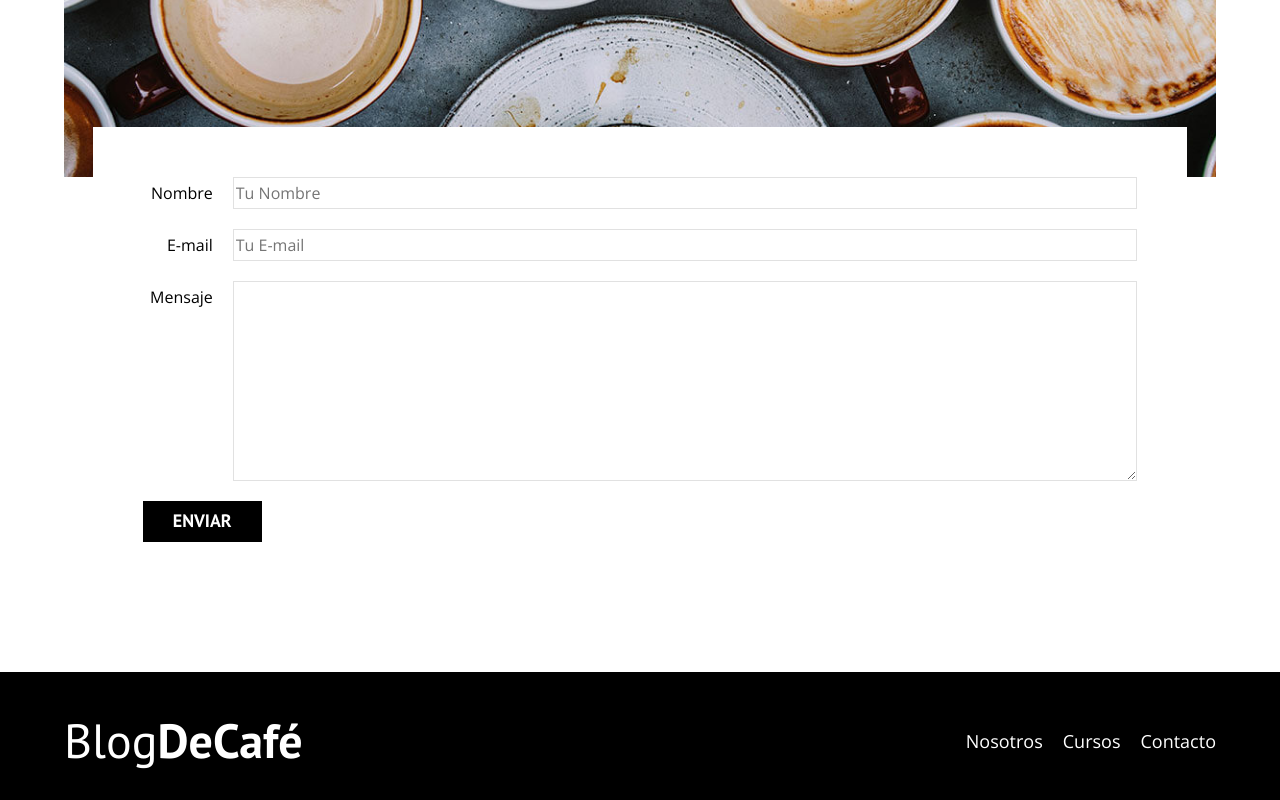
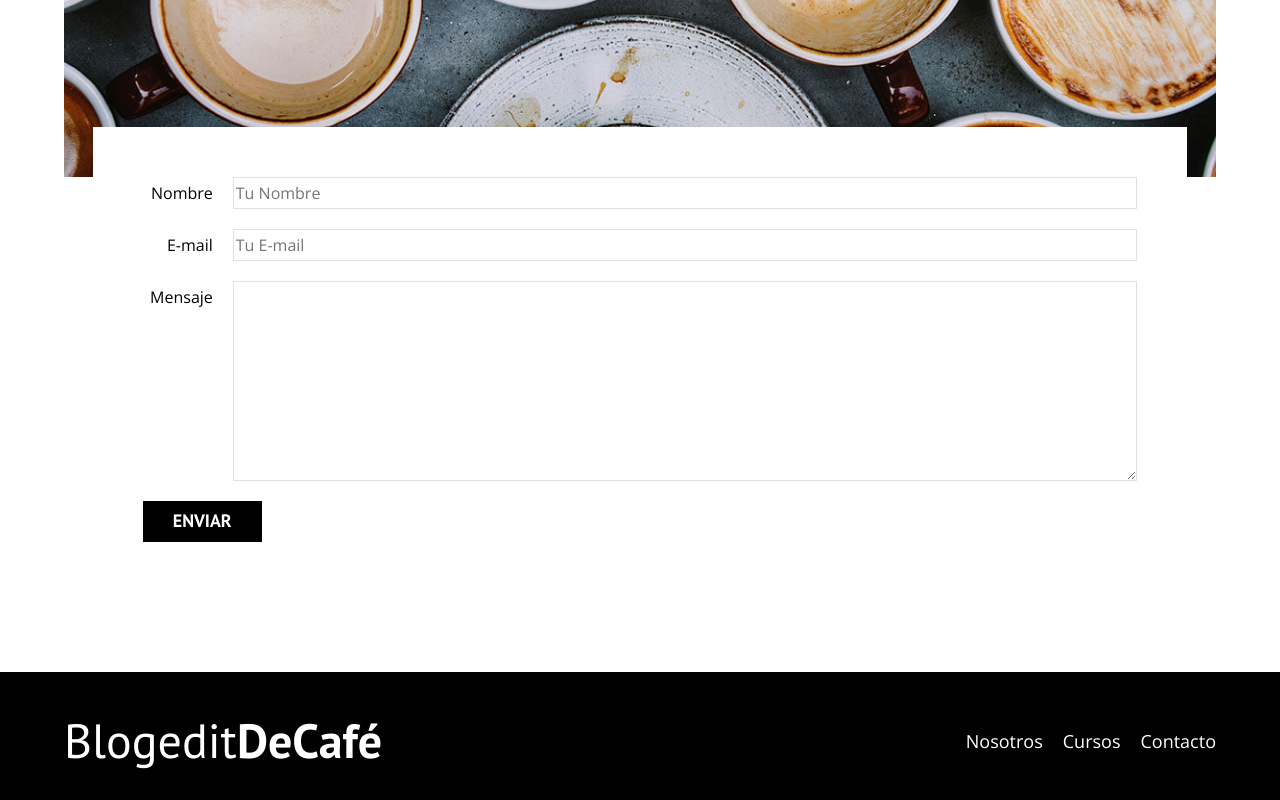
Before and after one commit to Daniela-Estupinan/practica-unir-eiec, a plain HTML site: page contacto.html in a window 1280 px wide. Shown: the part 925-1725 px from the top of the page. Drawn offline with nearby package versions, Linux system fonts and the light colour scheme.

Commit message:
editado contacto.html

```diff
--- a/contacto.html
+++ b/contacto.html
@@ -76,7 +76,7 @@
         <div class="contenedor">
             <div class="barra">
                 <a class="logo" href="index.html">
-                    <h1 class="logo__nombre no-margin centrar-texto">Blog<span class="logo__bold">DeCafé</span></h1>
+                    <h1 class="logo__nombre no-margin centrar-texto">Blogedit<span class="logo__bold">DeCafé</span></h1>
                 </a>
 
                 <nav class="navegacion">
```
